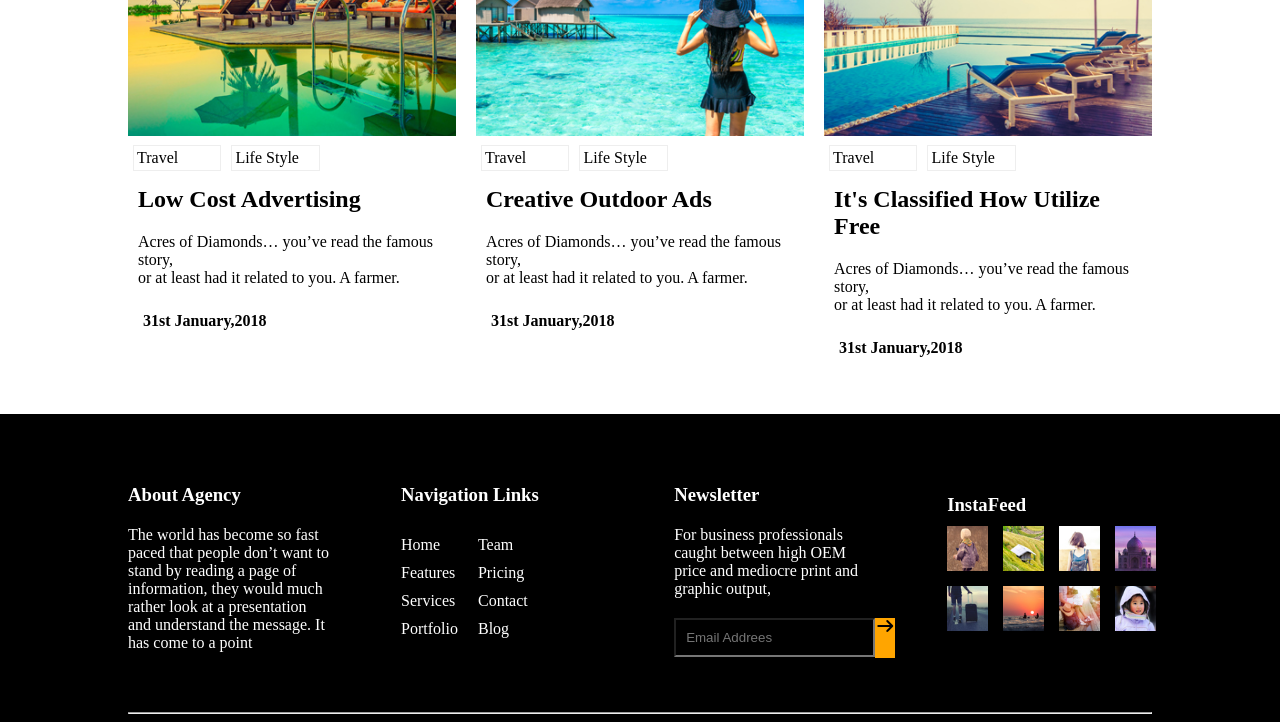
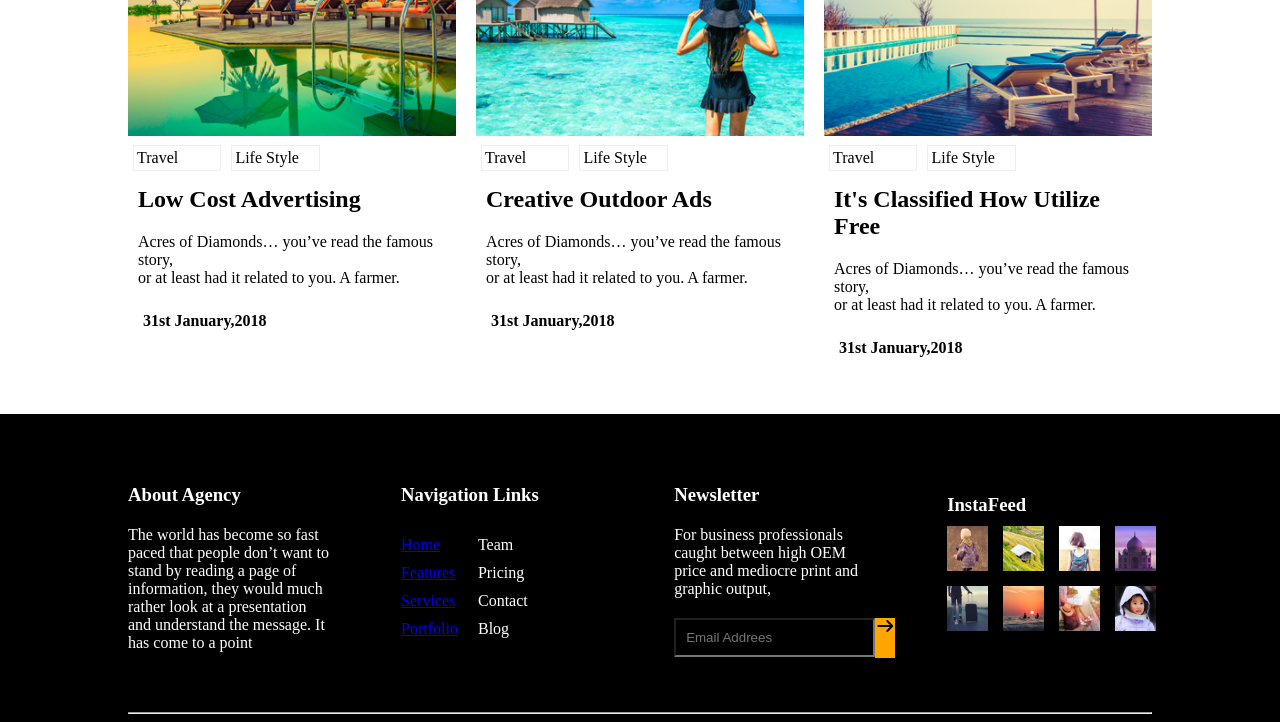
Before and after one commit to subha161296/hotel-website, a plain HTML site: page index.html in a window 1280 px wide. Shown: the part 3434-4156 px from the top of the page. Drawn offline with nearby package versions, Linux system fonts and the light colour scheme.

Commit message:
lastpage link a tag

```diff
--- a/index.html
+++ b/index.html
@@ -428,10 +428,10 @@
                             <h3 style="color: white;">Navigation Links</h3>
                             <div class="homee">
                                 <div style="color: white;">
-                                    <p class="h">Home</p>
-                                    <p class="h">Features</p>
-                                    <p class="h">Services</p>
-                                    <p class="h">Portfolio</p>
+                                    <p class="h"> <a href="#home">Home</a></p>
+                                    <p class="h"> <a href="#about">Features</a></p>
+                                    <p class="h"> <a href="#box">Services</a></p>
+                                    <p class="h"> <a href="#lastpage">Portfolio</a></p>
 
                                 </div>
                                 <div style="color: white;">
```
